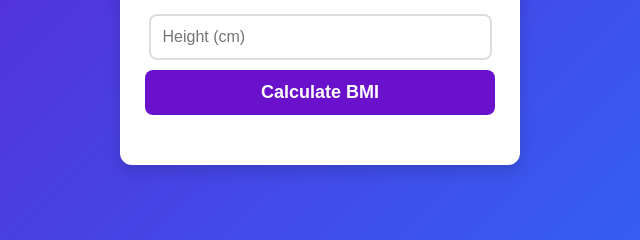
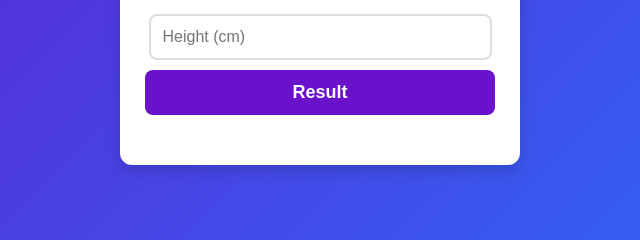
Before and after one commit to radiyashimu1122/bmi-calculator, a plain HTML site: page index.html in a window 1280 px wide. Shown: the part 399-639 px from the top of the page, 320-960 px from the left. Drawn offline with Linux system fonts and the light colour scheme.

Commit message:
second commit

```diff
--- a/index.html
+++ b/index.html
@@ -71,7 +71,7 @@
         <h1>BMI Calculator</h1>
         <input type="number" id="weight" placeholder="Weight (kg)">
         <input type="number" id="height" placeholder="Height (cm)">
-        <button onclick="calculateBMI()">Calculate BMI</button>
+        <button onclick="calculateBMI()">Result</button>
         <div class="result" id="result"></div>
     </div>
 
```
